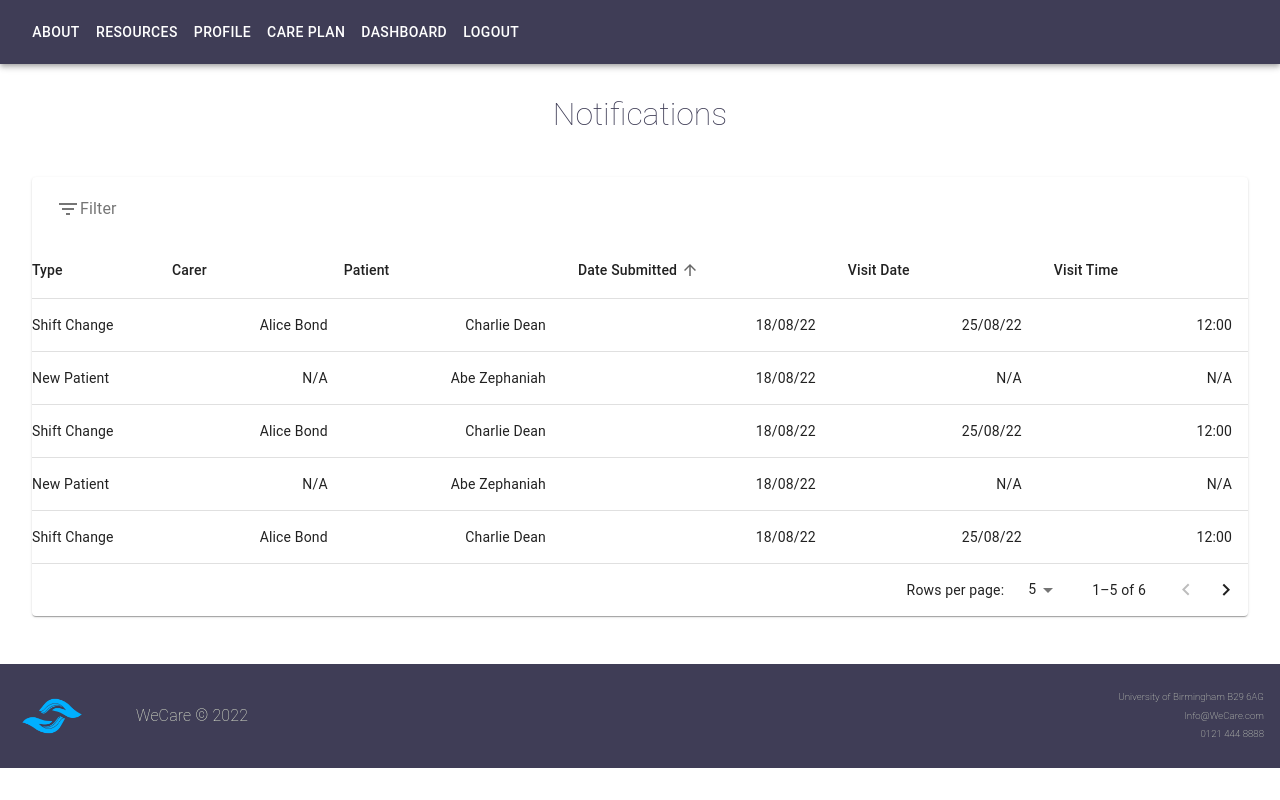
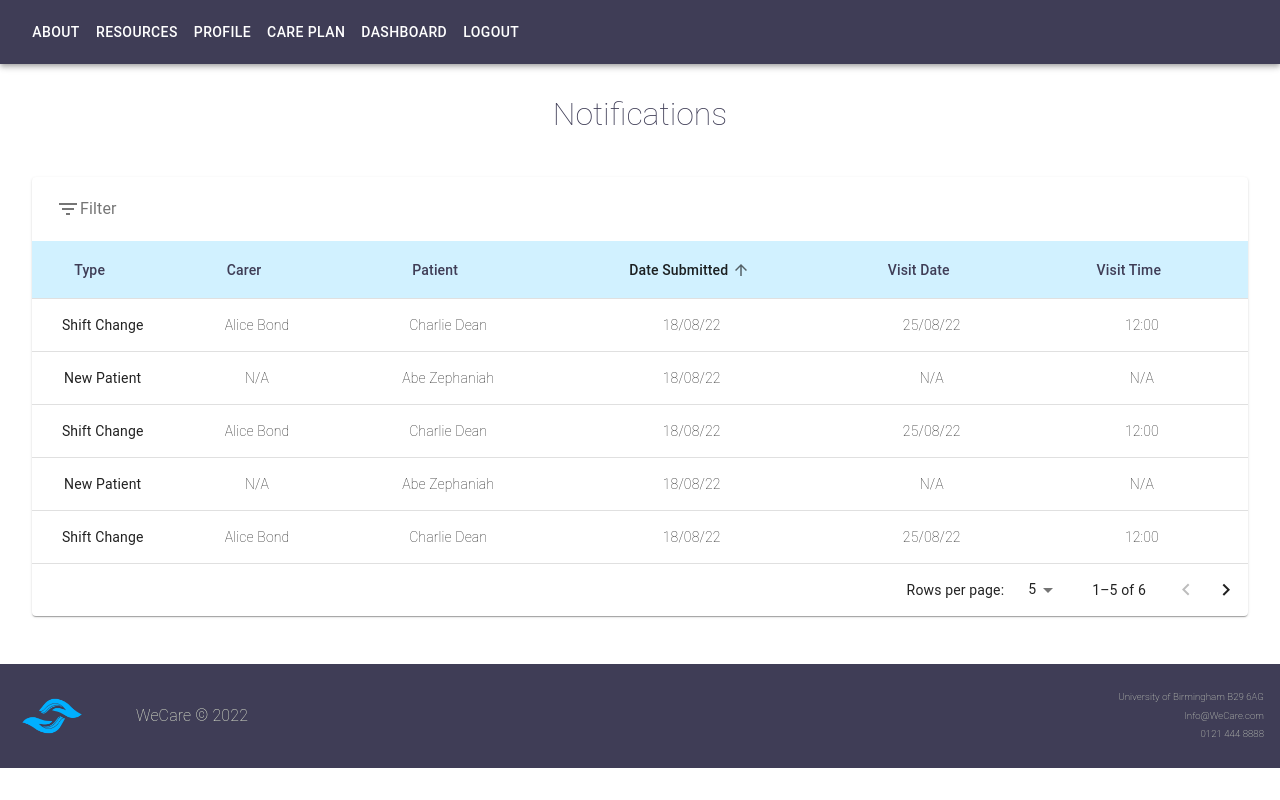
Before and after one commit to C-Sim/we-care-react, a React (Create React App) app: page /supervisor-notifications in a window 1280 px wide. Built offline with nearby package versions, Linux system fonts and the light colour scheme.

Commit message:
sort functionality

```diff
--- a/src/components/organisms/NotificationsTable.js
+++ b/src/components/organisms/NotificationsTable.js
@@ -169,9 +169,10 @@ function EnhancedTableHead(props) {
         {headCells.map((headCell) => (
           <TableCell
             key={headCell.id}
-            align={headCell.numeric ? "right" : "left"}
+            align={"center"}
             padding={headCell.disablePadding ? "none" : "normal"}
             sortDirection={orderBy === headCell.id ? order : false}
+            sx={{ backgroundColor: "#00b0ff2e", color: "#3f3d56" }}
           >
             <TableSortLabel
               active={orderBy === headCell.id}
@@ -320,17 +321,17 @@ export const NotificationsTable = () => {
               {stableSort(rows, getComparator(order, orderBy))
                 .slice(page * rowsPerPage, page * rowsPerPage + rowsPerPage)
                 .map((row, index) => {
-                  const isItemSelected = isSelected(row.name);
+                  const isItemSelected = isSelected(row.type);
                   const labelId = `enhanced-table-checkbox-${index}`;
 
                   return (
                     <TableRow
                       hover
-                      onClick={(event) => handleClick(event, row.name)}
-                      role="checkbox"
+                      onClick={(event) => handleClick(event, row.type)}
+                      //   role="checkbox"
                       aria-checked={isItemSelected}
                       tabIndex={-1}
-                      key={row.name}
+                      key={row.type}
                       selected={isItemSelected}
                     >
                       {/* <TableCell padding="checkbox">
@@ -347,14 +348,25 @@ export const NotificationsTable = () => {
                         id={labelId}
                         scope="row"
                         padding="none"
+                        align="center"
                       >
                         {row.type}
                       </TableCell>
-                      <TableCell align="right">{row.carer}</TableCell>
-                      <TableCell align="right">{row.patient}</TableCell>
-                      <TableCell align="right">{row.dateSubmitted}</TableCell>
-                      <TableCell align="right">{row.visitDate}</TableCell>
-                      <TableCell align="right">{row.visitTime}</TableCell>
+                      <TableCell align="center" sx={{ fontWeight: 100 }}>
+                        {row.carer}
+                      </TableCell>
+                      <TableCell align="center" sx={{ fontWeight: 100 }}>
+                        {row.patient}
+                      </TableCell>
+                      <TableCell align="center" sx={{ fontWeight: 100 }}>
+                        {row.dateSubmitted}
+                      </TableCell>
+                      <TableCell align="center" sx={{ fontWeight: 100 }}>
+                        {row.visitDate}
+                      </TableCell>
+                      <TableCell align="center" sx={{ fontWeight: 100 }}>
+                        {row.visitTime}
+                      </TableCell>
                     </TableRow>
                   );
                 })}
```
